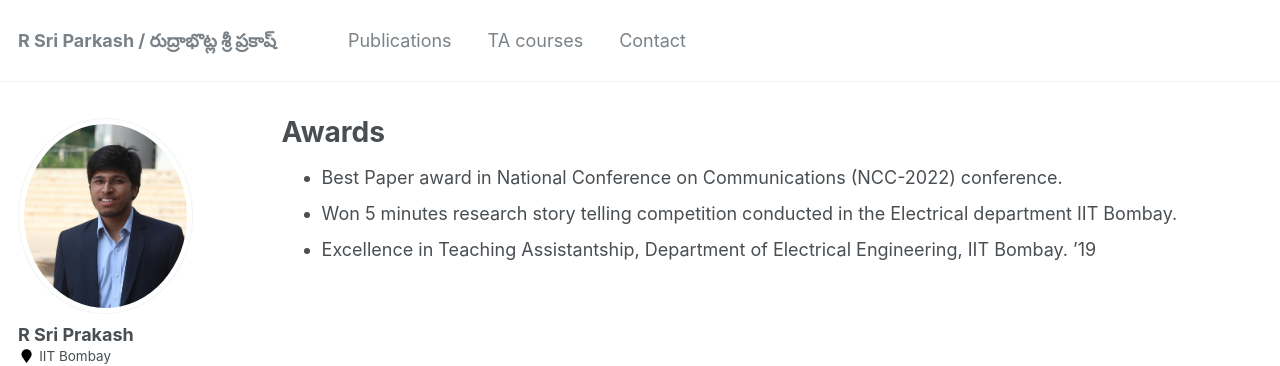
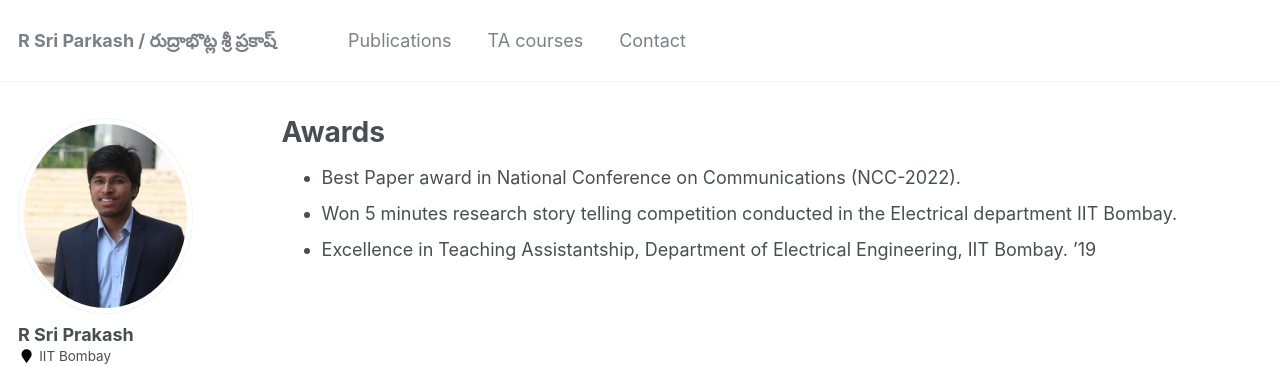
Before and after one commit to rsriprakash/rsriprakash.github.io, a Jekyll site: the page built from _pages/awards.md, in a window 1280 px wide. Shown: the top 366 px of the page. Built offline with Jekyll 4.4.1, drawn with Linux system fonts in a browser that asks for light colours.

Commit message:
Update awards.md

```diff
--- a/_pages/awards.md
+++ b/_pages/awards.md
@@ -6,6 +6,6 @@ author_profile: true
 redirect_from:
   - /awards
 ---
-* Best Paper award in National Conference on Communications (NCC-2022) conference.
+* Best Paper award in National Conference on Communications (NCC-2022).
 * Won 5 minutes research story telling competition conducted in the Electrical department IIT Bombay.
 * Excellence in Teaching Assistantship, Department of Electrical Engineering, IIT Bombay. ’19
```
